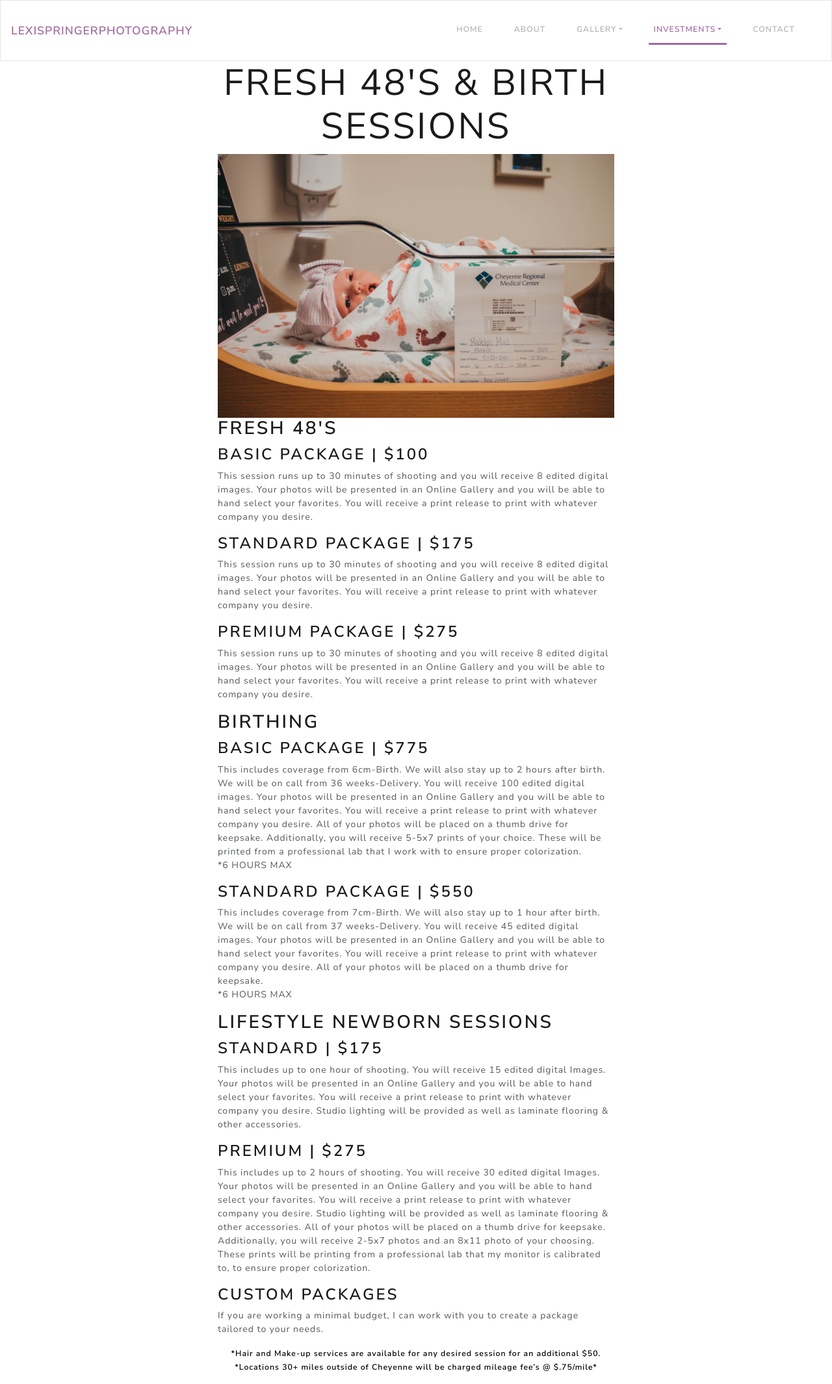
After one commit to laskeym/wedding_photography_portfolio, a Flask app: page /investments/birth in a window 1280 px wide. The commit adds this page. Shown: the whole page at 65% size. Run offline with Flask 2, Linux system fonts and the light colour scheme; parts of the project's set-up code (start-up, migrations or seed data) failed here and were passed over; some libraries are stand-ins or nearby versions.

Commit message:
filled out all the pricing pages.  changed carousel slider to lexi's photos

```diff
--- /dev/null
+++ b/app/static/css/investments.css
@@ -0,0 +1,7 @@
+.img-fluid {
+  width: 100%;
+}
+
+.disclaimer {
+  color: #000 !important;
+}
--- a/app/templates/base.html
+++ b/app/templates/base.html
@@ -52,15 +52,22 @@
               <a href="{{ url_for('gallery', gallery_type='family') }}" class="dropdown-item">Family</a>
             </div>
           </li>
-          {% if request.path == '/pricing' %}
-          <li class="nav-item active">
-            <a class="nav-link" href="{{ url_for('pricing') }}">Pricing <span class="sr-only">(current)</span></a>
+         {% if '/investments' in request.path %}
+          <li class="nav-item dropdown active">
+          {% else %}
+          <li class="nav-item dropdown">
+          {% endif %}
+            <a href="#" class="nav-link dropdown-toggle" id="navbarDropdown" role="button" data-toggle="dropdown" aria-haspopup="true" aria-expanded="false">investments</a>
+            <div class="dropdown-menu" aria-labelledby="navbarDropdown">
+              <a href="{{ url_for('investments', inv_type='wedding') }}" class="dropdown-item">Wedding</a>
+              <a href="{{ url_for('investments', inv_type='themed') }}" class="dropdown-item">Cake Smash & Announcement</a>
+              <a href="{{ url_for('investments', inv_type='headshots') }}" class="dropdown-item">Seniors & Headshots</a>
+              <a href="{{ url_for('investments', inv_type='maternity') }}" class="dropdown-item">Maternity</a>
+              <a href="{{ url_for('investments', inv_type='birth') }}" class="dropdown-item">Fresh 48's & Birth</a>
+              <a href="{{ url_for('investments', inv_type='family') }}" class="dropdown-item">Family</a>
+              <a href="{{ url_for('investments', inv_type='boudoir') }}" class="dropdown-item">Boudoir</a>
+            </div>
           </li>
-          {% else %}
-          <li class="nav-item">
-            <a class="nav-link" href="{{ url_for('pricing') }}">Pricing</a>
-          </li>
-          {% endif %}
           {% if request.path == '/contact' %}
           <li class="nav-item active">
             <a class="nav-link" href="{{ url_for('contact') }}">Contact <span class="sr-only">(current)</span></a>
--- /dev/null
+++ b/app/templates/investments/birth_photos.html
@@ -0,0 +1,66 @@
+{% extends "investments/investments.html" %}
+
+{% block prices %}
+  <h1 class="display-4 text-center">Fresh 48's & Birth Sessions</h1>
+
+  <img src="{{ url_for('static', filename='imgs/gallery/birth/birth09.jpg') }}" alt="" class="img-fluid">
+
+  <div class="prices">
+      <div class="fresh-48">
+          <h2>Fresh 48's</h2>
+          <div class="package">
+              <h3>Basic Package | $100</h3>
+              <p>This session runs up to 30 minutes of shooting and you will receive 8 edited digital images. Your photos will be presented in an Online Gallery and you will be able to hand select your favorites. You will receive a print release to print with whatever company you desire.</p>
+          </div>
+          <div class="package">
+              <h3>Standard Package | $175</h3>
+              <p>This session runs up to 30 minutes of shooting and you will receive 8 edited digital images. Your photos will be presented in an Online Gallery and you will be able to hand select your favorites. You will receive a print release to print with whatever company you desire.</p>
+          </div>
+          <div class="package">
+              <h3>Premium Package | $275</h3>
+              <p>This session runs up to 30 minutes of shooting and you will receive 8 edited digital images. Your photos will be presented in an Online Gallery and you will be able to hand select your favorites. You will receive a print release to print with whatever company you desire.</p>
+          </div>
+      </div>
+
+      <div class="birth">
+          <h2>Birthing</h2>
+          <div class="package">
+              <h3>Basic Package | $775</h3>
+              <p>This includes coverage from 6cm-Birth. We will also stay up to 2 hours after birth. We will be on call from 36 weeks-Delivery. You will receive 100 edited digital images.  Your photos will be presented in an Online Gallery and you will be able to hand select your favorites. You will receive a print release to print with whatever company you desire. All of your photos will be placed on a thumb drive for keepsake. Additionally, you will receive 5-5x7 prints of your choice. These will be printed from a professional lab that I work with to ensure proper colorization.
+              <br>
+              <strong>*6 HOURS MAX</strong></p>
+          </div>
+          <div class="package">
+              <h3>Standard Package | $550</h3>
+              <p>This includes coverage from 7cm-Birth. We will also stay up to 1 hour after birth. We will be on call from 37 weeks-Delivery. You will receive 45 edited digital images.  Your photos will be presented in an Online Gallery and you will be able to hand select your favorites. You will receive a print release to print with whatever company you desire. All of your photos will be placed on a thumb drive for keepsake.
+              <br>
+              <strong>*6 HOURS MAX</strong></p>
+          </div>
+      </div>
+      <div class="newborn">
+          <h2>Lifestyle Newborn Sessions</h2>
+          <div class="package">
+              <h3>Standard | $175</h3>
+              <p>This includes up to one hour of shooting. You will receive 15 edited digital Images. Your photos will be presented in an Online Gallery and you will be able to hand select your favorites. You will receive a print release to print with whatever company you desire. Studio lighting will be provided as well as laminate flooring & other accessories.</p>
+          </div>
+          <div class="package">
+              <h3>Premium | $275</h3>
+              <p>This includes up to 2 hours of shooting. You will receive 30 edited digital Images. Your photos will be presented in an Online Gallery and you will be able to hand select your favorites. You will receive a print release to print with whatever company you desire. Studio lighting will be provided as well as laminate flooring & other accessories. All of your photos will be placed on a thumb drive for keepsake. Additionally, you will receive 2-5x7 photos and an 8x11 photo of your choosing. These prints will be printing from a professional lab that my monitor is calibrated to, to ensure proper colorization.</p>
+          </div>
+      </div>
+
+      <div class="package">
+          <h3>Custom Packages</h3>
+          <p>If you are working a minimal budget, I can work with you to create a package tailored to your needs.</p>
+      </div>
+      <div class="disclaimer">
+          <p class="text-center">
+              <small><strong>*Hair and Make-up services are available for any desired session for an additional $50.</strong></small>
+
+              <br>
+
+              <small><strong>*Locations 30+ miles outside of Cheyenne will be charged mileage fee’s @ $.75/mile*</strong></small>
+          </p>
+      </div>
+  </div>
+{% endblock %}
--- /dev/null
+++ b/app/templates/investments/investments.html
@@ -0,0 +1,15 @@
+{% extends "base.html" %}
+
+{% block head %}
+  <link rel="stylesheet" href="{{ url_for('static', filename='css/investments.css') }}">
+{% endblock %}
+
+{% block body %}
+<div class="container-fluid">
+  <div class="row">
+    <div class="col-xs-12 col-sm-12 col-md-6 col-lg-6 mx-auto">
+      {% block prices %} {% endblock %}
+    </div>
+  </div>
+</div>
+{% endblock %}
--- a/app/views/views.py
+++ b/app/views/views.py
@@ -36,12 +36,26 @@ def gallery(gallery_type):
   elif gallery_type == 'family':
     return render_template('gallery/family.html')
   else:
-    abort(404)
+    return abort(404)
 
 
-@app.route('/pricing')
-def pricing():
-  return render_template('pricing.html')
+@app.route('/investments/<inv_type>')
+def investments(inv_type):
+  if inv_type == 'wedding':
+    return render_template('investments/wedding.html')
+  elif inv_type == 'themed':
+    return render_template('investments/themed_sessions.html')
+  elif inv_type == 'maternity':
+    return render_template('investments/maternity.html')
+  elif inv_type == 'headshots':
+    return render_template('investments/headshots.html')
+  elif inv_type == 'family':
+    return render_template('investments/family.html')
+  elif inv_type == 'birth':
+    return render_template('investments/birth_photos.html')
+  elif inv_type == 'boudoir':
+    return render_template('investments/boudoir.html')
+  return abort(404)
 
 
 @app.route('/contact', methods=['GET', 'POST'])
```
Also changed, not shown: app/templates/index.html (+9 -3 lines), app/templates/investments/boudoir.html (added, +32 -0 lines), app/templates/investments/family.html (added, +38 -0 lines), app/templates/investments/headshots.html (added, +37 -0 lines), app/templates/investments/maternity.html (added, +34 -0 lines), app/templates/investments/themed_sessions.html (added, +50 -0 lines), app/templates/investments/wedding.html (added, +30 -0 lines), app/templates/pricing.html (deleted, +0 -14 lines), app/static/imgs/featured_in/retrolife.jpg (added).
